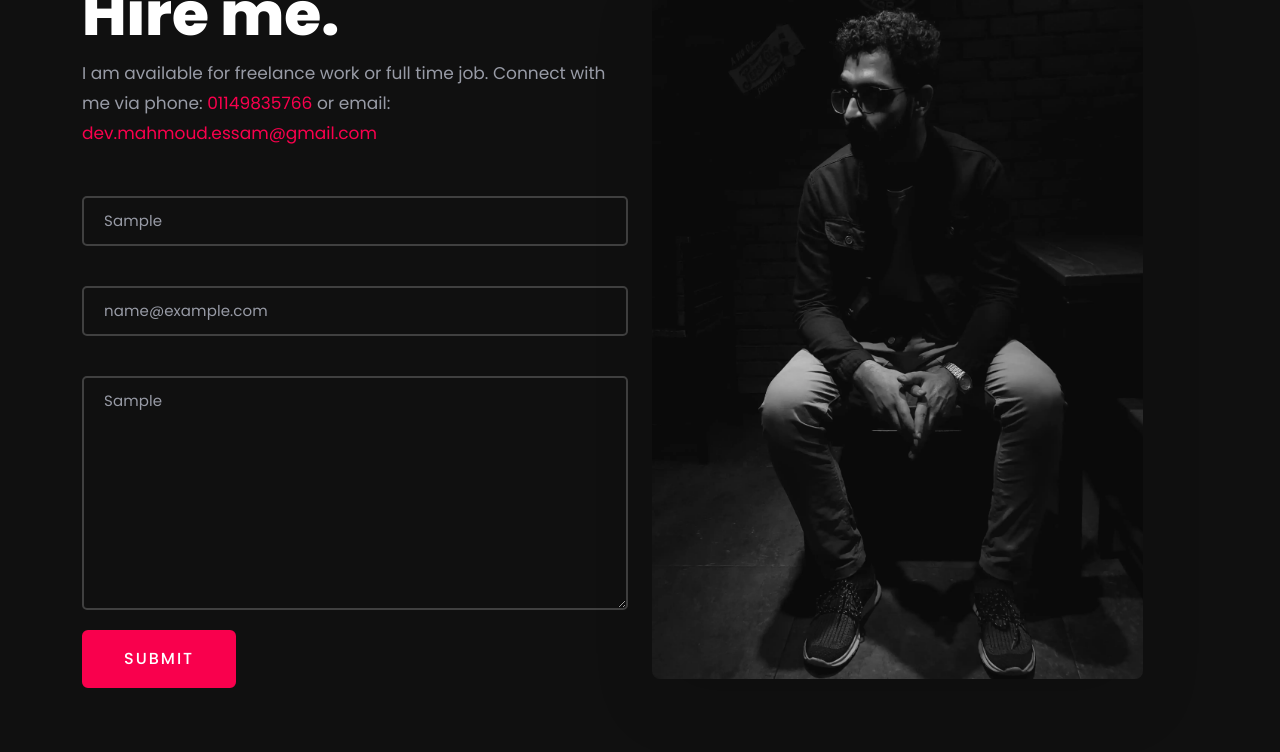
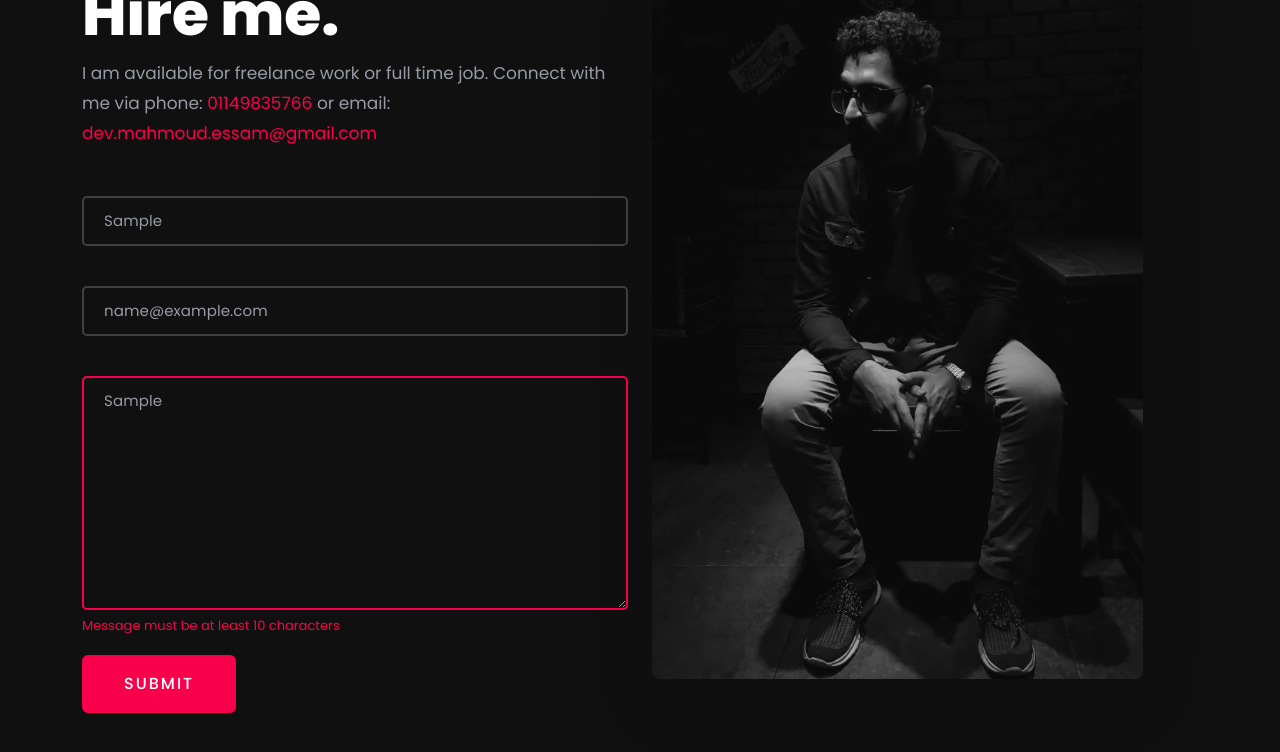
Before and after one commit to MahmoudEssam12/next-portfolio, a Next.js app: page / in a window 1280 px wide. Both pictures are taken after typing "Sample", "name@example.com", "Sample" into the empty fields and a click on the button "SUBMIT". Shown: the part 4105-4857 px from the top of the page. Built offline with nearby package versions, Linux system fonts and the light colour scheme; no server answers.

Commit message:
Implement form validation and submission in HireMe component using react-hook-form and zod. Add Loader component for submission feedback. Update styles for improved form layout and error handling. Include new dependencies in package.json and yarn.lock.

```diff
--- a/package.json
+++ b/package.json
@@ -9,6 +9,7 @@
     "lint": "eslint ."
   },
   "dependencies": {
+    "@hookform/resolvers": "^5.2.2",
     "@tsparticles/engine": "^3.9.1",
     "@tsparticles/react": "^3.0.0",
     "@tsparticles/slim": "^3.9.1",
@@ -20,9 +21,11 @@
     "react": "18.2.0",
     "react-bootstrap": "^2.4.0",
     "react-dom": "18.2.0",
+    "react-hook-form": "^7.71.2",
     "react-icons": "^4.4.0",
     "react-multi-carousel": "^2.8.2",
-    "react-scroll": "^1.8.7"
+    "react-scroll": "^1.8.7",
+    "zod": "^4.3.6"
   },
   "devDependencies": {
     "eslint": "^9",
--- a/src/components/HireMe.js
+++ b/src/components/HireMe.js
@@ -1,51 +1,50 @@
 import React, { useState } from "react";
 import { Container, Row, Col } from "react-bootstrap";
+import { useForm } from "react-hook-form";
+import { zodResolver } from "@hookform/resolvers/zod";
+import { z } from "zod";
 import styles from "./scss/HireMe.module.scss";
 import SnackBar from "./SnackBar";
+import Loader from "./Loader";
+
+const contactSchema = z.object({
+  name: z.string().min(3, "Name must be at least 3 characters"),
+  email: z.string().email("Please enter a valid email"),
+  message: z.string().min(10, "Message must be at least 10 characters"),
+});
 
 function HireMe(props) {
-  const [test, setTest] = useState(false)
-  const [formValues, setFormValues] = useState({
-    name: "",
-    email: "",
-    message: ""
+  const [snackbar, setSnackbar] = useState(false);
+
+  const {
+    register,
+    handleSubmit,
+    reset,
+    formState: { errors, isSubmitting },
+  } = useForm({
+    resolver: zodResolver(contactSchema),
+    defaultValues: { name: "", email: "", message: "" },
   });
-  // eslint-disable-next-line no-useless-escape
-  let emailRegex = /^(([^<>()[\]\.,;:\s@\"]+(\.[^<>()[\]\.,;:\s@\"]+)*)|(\".+\"))@(([^<>()[\]\.,;:\s@\"]+\.)+[^<>()[\]\.,;:\s@\"]{2,})$/i;
-  let regex = new RegExp(emailRegex)
 
-  const handleChange = (e) => {
-    setFormValues({
-      ...formValues,
-      [e.target.name]: e.target.value
-    })
-
-  }
-  // onsubmit function
-  const handleSubmit = (e) => {
-    e.preventDefault();
-
-    if (regex.test(formValues.email) === false) alert("please enter a valid email");
-    if (formValues.name.length <= 2) alert("your name can't be 2 characters or less");
-    if (formValues.message.length <= 10) return alert("your message can't be less than 10 characters");
-
-    fetch("/api/send-email", {
+  const onSubmit = async (data) => {
+    try {
+      const res = await fetch("/api/send-email", {
         method: "POST",
         headers: { "Content-Type": "application/json" },
-      body: JSON.stringify(formValues),
-    })
-      .then((res) => {
+        body: JSON.stringify(data),
+      });
+
       if (!res.ok) throw new Error("Send failed");
-        setFormValues({ name: "", email: "", message: "" });
-        setTest(true);
-        setTimeout(() => setTest(false), 3000);
-      })
-      .catch((err) => {
+
+      reset();
+      setSnackbar(true);
+      setTimeout(() => setSnackbar(false), 3000);
+    } catch (err) {
       console.error(err);
       alert("Failed to send message. Please try again.");
-      })
+    }
+  };
 
-  }
   return (
     <section className={`section ${styles.hire_me}`} id="contact">
       <Container>
@@ -55,26 +54,48 @@ function HireMe(props) {
               <h2>Hire me.</h2>
               <p>
                 I am available for freelance work or full time job. Connect with
-                me via phone: <a href="tel:+2001149835766">01149835766</a> or email: <a href="mailto:dev.mahmoud.essam@gmail.com">dev.mahmoud.essam@gmail.com</a>
+                me via phone: <a href="tel:+2001149835766">01149835766</a> or
+                email:{" "}
+                <a href="mailto:dev.mahmoud.essam@gmail.com">
+                  dev.mahmoud.essam@gmail.com
+                </a>
               </p>
             </div>
-            <form style={{ padding: "2rem 0 0" }} onSubmit={handleSubmit}>
-              <input type="text" name="name" value={formValues.name} onChange={handleChange} placeholder="Your Name" required />
+            <form style={{ padding: "2rem 0 0" }} onSubmit={handleSubmit(onSubmit)}>
+              <div className={styles.field}>
                 <input
-                value={formValues.email} onChange={handleChange}
+                  {...register("name")}
+                  type="text"
+                  placeholder="Your Name"
+                  className={errors.name ? styles.error_input : ""}
+                />
+                {errors.name && <p className={styles.error_msg}>{errors.name.message}</p>}
+              </div>
+
+              <div className={styles.field}>
+                <input
+                  {...register("email")}
                   type="email"
-                name="email"
                   placeholder="Your Email"
-                required
+                  className={errors.email ? styles.error_input : ""}
                 />
+                {errors.email && <p className={styles.error_msg}>{errors.email.message}</p>}
+              </div>
+
+              <div className={styles.field_textarea}>
                 <textarea
-                value={formValues.message} onChange={handleChange}
-                name="message"
+                  {...register("message")}
                   cols="30"
                   rows="5"
                   placeholder="Your Message"
-              ></textarea>
-              <button type="submit">Submit</button>
+                  className={errors.message ? styles.error_input : ""}
+                />
+                {errors.message && <p className={styles.error_msg}>{errors.message.message}</p>}
+              </div>
+
+              <button type="submit" disabled={isSubmitting}>
+                {isSubmitting ? <><Loader /> Sending...</> : "Submit"}
+              </button>
             </form>
           </Col>
           <Col lg={6} md={12} sm={12}>
@@ -85,7 +106,7 @@ function HireMe(props) {
             </div>
           </Col>
         </Row>
-        <SnackBar test={test} message={"sent successfuly"} />
+        <SnackBar test={snackbar} message={"sent successfuly"} />
       </Container>
     </section>
   );
--- /dev/null
+++ b/src/components/Loader.js
@@ -0,0 +1,7 @@
+import styles from "./scss/Loader.module.scss";
+
+function Loader() {
+  return <span className={styles.loader} role="status" aria-label="Loading" />;
+}
+
+export default Loader;
--- a/src/components/scss/HireMe.module.scss
+++ b/src/components/scss/HireMe.module.scss
@@ -20,6 +20,14 @@
     }
 
     form {
+        .field {
+            margin-bottom: 40px;
+        }
+
+        .field_textarea {
+            margin-bottom: 20px;
+        }
+
         input {
             border: 2px solid hsla(0, 0%, 100%, .2);
             color: rgba(198, 201, 216, .75);
@@ -29,7 +37,6 @@
             border-radius: 5px;
             height: 50px;
             line-height: 46px;
-            margin-bottom: 40px;
             font-size: 15px;
             letter-spacing: .1px;
             background: transparent;
@@ -45,12 +52,21 @@
             border-radius: 5px;
             min-height: 100px;
             line-height: 46px;
-            margin-bottom: 20px;
             font-size: 15px;
             letter-spacing: .1px;
             background: transparent;
             outline: none;
             transition: all .3s ease;
+        }
+
+        .error_input {
+            border-color: #f9004d;
+        }
+
+        .error_msg {
+            color: #f9004d;
+            font-size: 13px;
+            margin-top: 6px;
         }
 
         button {
@@ -59,16 +75,29 @@
             color: #fff;
             padding: 15px 40px;
             border-radius: 6px;
-            display: inline-block;
+            display: inline-flex;
+            align-items: center;
+            gap: 10px;
             font-weight: 500;
             transition: all .3s cubic-bezier(.645, .045, .355, 1);
             font-size: 16px;
             text-transform: uppercase;
             letter-spacing: 2px;
+            cursor: pointer;
 
             &:hover {
                 background-color: transparent;
                 color: #f9004d;
+            }
+
+            &:disabled {
+                opacity: 0.7;
+                cursor: not-allowed;
+
+                &:hover {
+                    background: #f9004d;
+                    color: #fff;
+                }
             }
         }
     }
--- /dev/null
+++ b/src/components/scss/Loader.module.scss
@@ -0,0 +1,15 @@
+.loader {
+    display: inline-block;
+    width: 20px;
+    height: 20px;
+    border: 2px solid rgba(255, 255, 255, 0.3);
+    border-top-color: #fff;
+    border-radius: 50%;
+    animation: spin 0.6s linear infinite;
+}
+
+@keyframes spin {
+    to {
+        transform: rotate(360deg);
+    }
+}
```
Also changed, not shown: 1 other file (tests, documents, lock files or other folders). Lines whose indentation alone changed are shown as unchanged.
